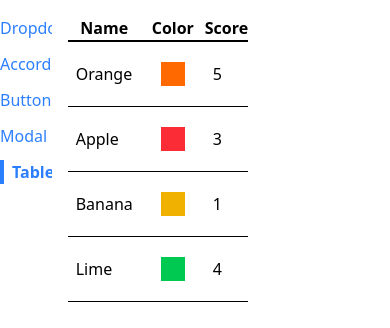
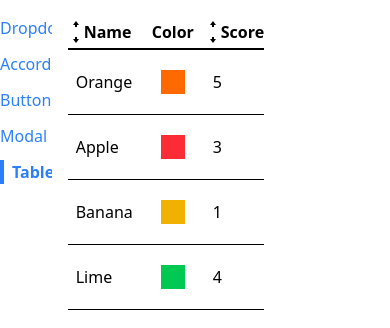
Before and after one commit to mwoolf87/Parsity, a React (Vite) app in the folder ModernReactWithRedux/comps/: page /table in a window 390 px wide. Shown: the top 328 px of the page. Built offline with nearby package versions, Linux system fonts and the light colour scheme.

Commit message:
completed sorting logic in SortableTable component

```diff
--- a/ModernReactWithRedux/comps/src/components/SortableTable.js
+++ b/ModernReactWithRedux/comps/src/components/SortableTable.js
@@ -1,7 +1,99 @@
+import { useState } from "react";
+import { GoArrowSmallDown, GoArrowSmallUp } from "react-icons/go";
 import Table from "./Table";
 
 function SortableTable(props) {
-  return <Table {...props} />;
+  const [sortOrder, setSortOrder] = useState(null);
+  const [sortBy, setSortBy] = useState(null);
+
+  const { config, data } = props;
+
+  const handleClick = label => {
+    if (sortBy && label !== sortBy) {
+      setSortOrder("asc");
+      setSortBy(label);
+      return;
+    }
+    if (sortOrder === null) {
+      setSortOrder("asc");
+      setSortBy(label);
+    } else if (sortOrder === "asc") {
+      setSortOrder("desc");
+      setSortBy(label);
+    } else if (sortOrder === "desc") {
+      setSortOrder(null);
+      setSortBy(null);
+    }
+  };
+
+  const updatedConfig = config.map(column => {
+    if (!column.sortValue) {
+      return column;
+    }
+    return {
+      ...column,
+      header: () => (
+        <th
+          className="cursor-pointer hover:bg-gray-100"
+          onClick={() => handleClick(column.label)}
+        >
+          <div className="flex items-center">
+            {getIcons(column.label, sortBy, sortOrder)}
+            {column.label}
+          </div>
+        </th>
+      ),
+    };
+  });
+
+  let soredData = data;
+  if (sortOrder && sortBy) {
+    const { sortValue } = config.find(column => column.label === sortBy);
+    soredData = [...data].sort((a, b) => {
+      const valueA = sortValue(a);
+      const valueB = sortValue(b);
+
+      const reverseOrder = sortOrder === "asc" ? 1 : -1;
+      if (typeof valueA === "string") {
+        return valueA.localeCompare(valueB) * reverseOrder;
+      } else {
+        return (valueA - valueB) * reverseOrder;
+      }
+    });
+  }
+
+  return <Table {...props} data={soredData} config={updatedConfig} />;
+}
+
+function getIcons(label, sortBy, sortOrder) {
+  if (label !== sortBy) {
+    return (
+      <div>
+        <GoArrowSmallUp />
+        <GoArrowSmallDown />
+      </div>
+    );
+  }
+  if (sortOrder === null) {
+    return (
+      <div>
+        <GoArrowSmallUp />
+        <GoArrowSmallDown />
+      </div>
+    );
+  } else if (sortOrder === "asc") {
+    return (
+      <div>
+        <GoArrowSmallUp />
+      </div>
+    );
+  } else if (sortOrder === "desc") {
+    return (
+      <div>
+        <GoArrowSmallDown />
+      </div>
+    );
+  }
 }
 
 export default SortableTable;
--- a/ModernReactWithRedux/comps/src/pages/TablePage.js
+++ b/ModernReactWithRedux/comps/src/pages/TablePage.js
@@ -10,7 +10,11 @@
   ];
 
   const config = [
-    { label: "Name", render: fruit => fruit.name },
+    {
+      label: "Name",
+      render: fruit => fruit.name,
+      sortValue: fruit => fruit.name,
+    },
     {
       label: "Color",
       render: fruit => <div className={`p-3 m-3 ${fruit.color}`}></div>,
@@ -18,7 +22,7 @@
     {
       label: "Score",
       render: fruit => fruit.score,
-      header: () => <th>Score</th>,
+      sortValue: fruit => fruit.score,
     },
   ];
 
```
